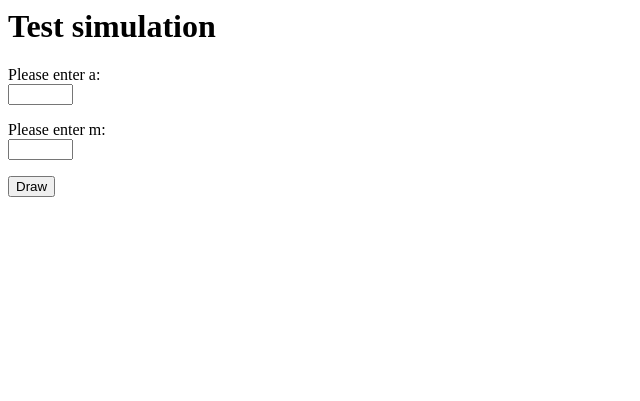
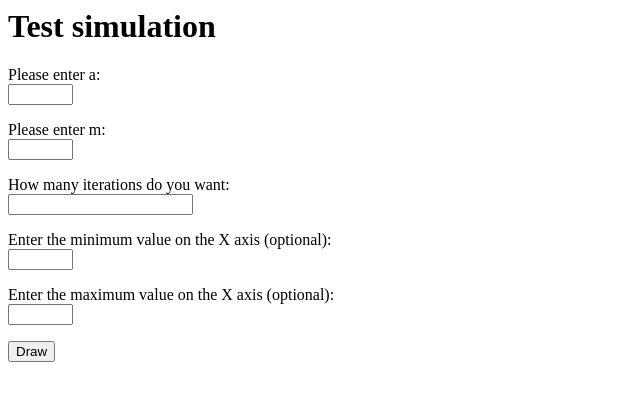
Before and after one commit to danifv/camp-sim-14, a Flask app: page /testsim in a window 1280 px wide. Shown: the top 401 px of the page, without its empty margins (0-640 px from the left). Run offline with Flask 2, Linux system fonts and the light colour scheme.

Commit message:
Added iteration option (you can choose how many iterations do you want) Added optional minimum and maximum values on X axis (if nothing is chosen, the code will handle that) Y axis scales automatically
there's no known bug

```diff
--- a/app/templates/testsim.html
+++ b/app/templates/testsim.html
@@ -13,11 +13,24 @@
         Please enter m:<br>
         {{form.mField(size=5)}}<br>
     </p>
+    <p>
+        How many iterations do you want:<br>
+        {{form.iterations(size=5)}}<br>
+    </p>
+    <p>
+        Enter the minimum value on the X axis (optional):<br>
+        {{form.xMinField(size=5)}}<br>
+    </p>
+    <p>
+        Enter the maximum value on the X axis (optional):<br>
+        {{form.xMaxField(size=5)}}<br>
+    </p>
     <p><input type="submit" value="Draw"></p>
     </form>
+
     {% if url_for('linfigure', aField=form.aField.data, mField=form.mField.data) != '/linfigure'
-    and form.mField.data != None and form.aField.data != None %}
-    	<img src="{{ url_for('linfigure', aField=form.aField.data, mField=form.mField.data) }}" alt="Plot placeholder">
+    and form.mField.data != None and form.aField.data != None and form.iterations.data != None %}
+    	<img src="{{ url_for('linfigure', aField=form.aField.data, mField=form.mField.data, xMinField=form.xMinField.data, xMaxField=form.xMaxField.data, iterations=form.iterations.data) }}" alt="Plot placeholder">
     {% endif %}
   </body>
 </html>
--- a/app/testsimform.py
+++ b/app/testsimform.py
@@ -1,7 +1,12 @@
 from flask_wtf import Form
 from wtforms import FloatField
-from wtforms.validators import Required
+from wtforms import IntegerField
+from wtforms.validators import DataRequired
 
 class TestSimForm(Form):
-    aField = FloatField('aField', validators = [Required()])
-    mField = FloatField('mField', validators = [Required()])
+    #Required is going away in WTForms 3.0, so the IDE suggested to change it
+    aField = FloatField('aField', validators = [DataRequired()])
+    mField = FloatField('mField', validators = [DataRequired()])
+    xMinField = FloatField('xMinField', validators = [DataRequired()])
+    xMaxField = FloatField('xMaxField', validators = [DataRequired()])
+    iterations = IntegerField('iterations', validators = [DataRequired()])
--- a/app/views.py
+++ b/app/views.py
@@ -39,4 +39,11 @@ def testsim():
 def linfigure():
     a = request.args.get('aField')
     m = request.args.get('mField')
-    return graphdrawer.GraphDrawer.plotter(graphdrawer.GraphDrawer.linear, [0.0, 1.0, 2.0, 3.0, 4.0], a, m)
+    xMin = request.args.get('xMinField')
+    xMax = request.args.get('xMaxField')
+    iterations = request.args.get('iterations')
+    if xMin is None:
+        xMin = 0
+    if xMax is None:
+        xMax = iterations
+    return graphdrawer.GraphDrawer.plotter(graphdrawer.GraphDrawer.linear, xMin, xMax, a, m, iterations)
```
Also changed, not shown: app/graphdrawer.py (+11 -8 lines).
